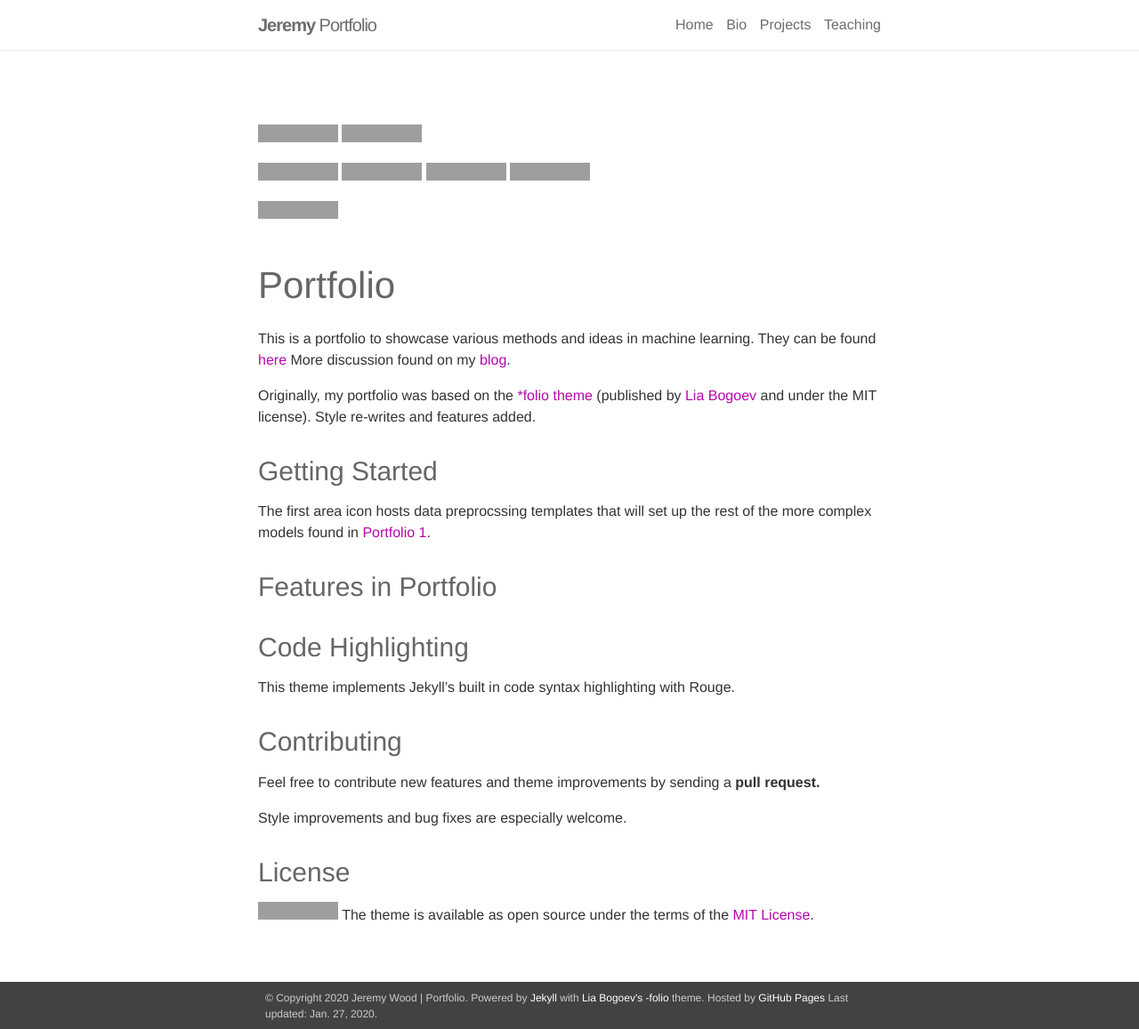
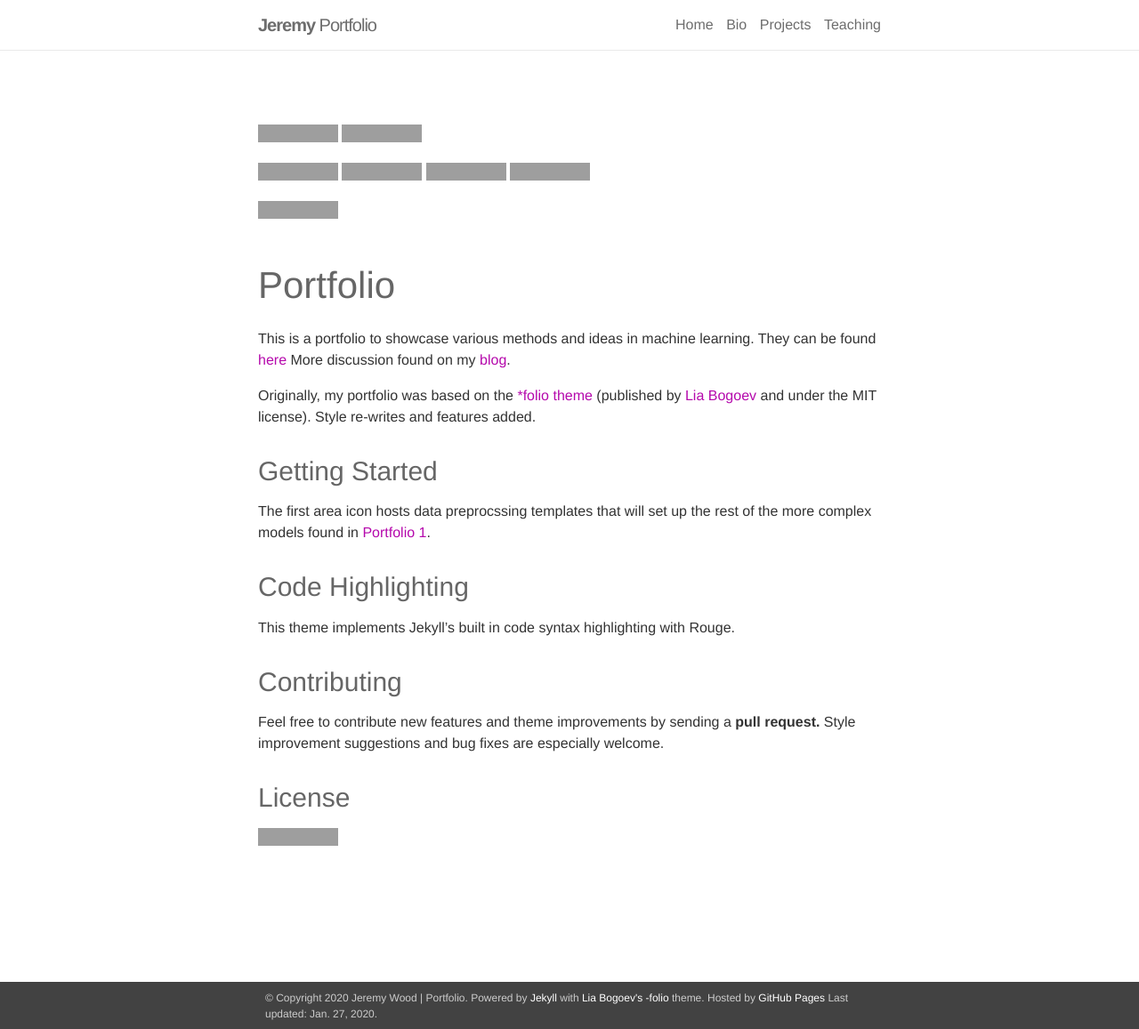
Before and after one commit to jeremywood-ai/portfolio, a Jekyll site: the page built from README.md, in a window 1280 px wide and 1157 px high, cut to the strip 0-1157 px from the top of the window. Shown: the whole strip at 89% size. Built offline with Jekyll 4.4.1, drawn with Linux system fonts in a browser that asks for light colours; nearby versions of some CDN libraries; our own code applies the rules of GitHub Pages for plain Markdown files; grey boxes are pictures that could not be loaded.

```diff
--- a/README.md
+++ b/README.md
@@ -18,19 +18,14 @@ Originally, my portfolio was based on the [\*folio theme](https://github.com/bog
 
 The first area icon hosts data preprocssing templates that will set up the rest of the more complex models found in [Portfolio 1](/_projects/1-Project.md).
 
-### Features in Portfolio
-
 ### Code Highlighting
 
 This theme implements Jekyll's built in code syntax highlighting with Rouge.
 
 ### Contributing
 
-Feel free to contribute new features and theme improvements by sending a **pull request.**
-
-Style improvements and bug fixes are especially welcome.
+Feel free to contribute new features and theme improvements by sending a **pull request.** Style improvement suggestions and bug fixes are especially welcome.
 
 ### License
 
 [![license](https://img.shields.io/github/license/mashape/apistatus.svg?maxAge=2592000)](https://github.com/jeremywood-ai/portfolio/blob/master/LICENSE)
-The theme is available as open source under the terms of the [MIT License](https://opensource.org/licenses/MIT).
--- a/_includes/social.html
+++ b/_includes/social.html
@@ -11,7 +11,7 @@
     {% if site.strava_userid %}<a href="https://www.strava.com/athletes/{{ site.strava_userid }}" target="_blank" title="Strava"><i class="fab fa-strava"></i></a>{% endif %}
     {% if site.medium_username %}<a href="https://medium.com/@{{ site.medium_username }}" target="_blank" title="Medium"><i class="fab fa-medium"></i></a>{% endif %}
     {% if site.quora_username %}<a href="https://www.quora.com/profile/{{ site.quora_username }}" target="_blank" title="Quora"><i class="fab fa-quora"></i></a>{% endif %}
-    {% if site.blogger_url %}<a href="{{ site.blogger_url }}" target="_blank" title="Blogger"><i class="fab fa-blogger-b"></i></a>{% endif %}
+    {% if site.blogger_url %}<a href="{{ site.blogger_url }}" target="_blank" title="jeremywood.ai"><i class="fab fa-blogger-b"></i></a>{% endif %}
   </span>
 
   <div class="col three caption">
```
Also changed, not shown: _pages/about.md (+3 -3 lines).
